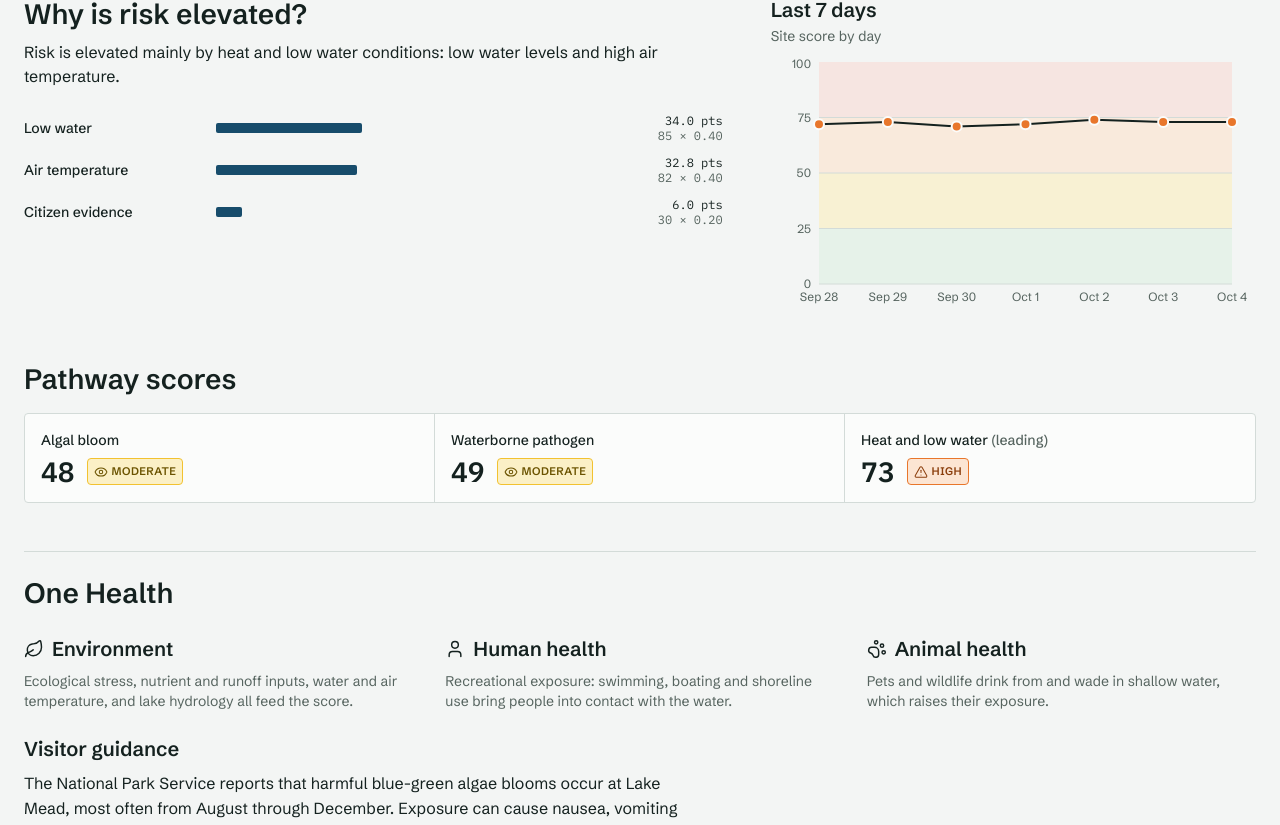
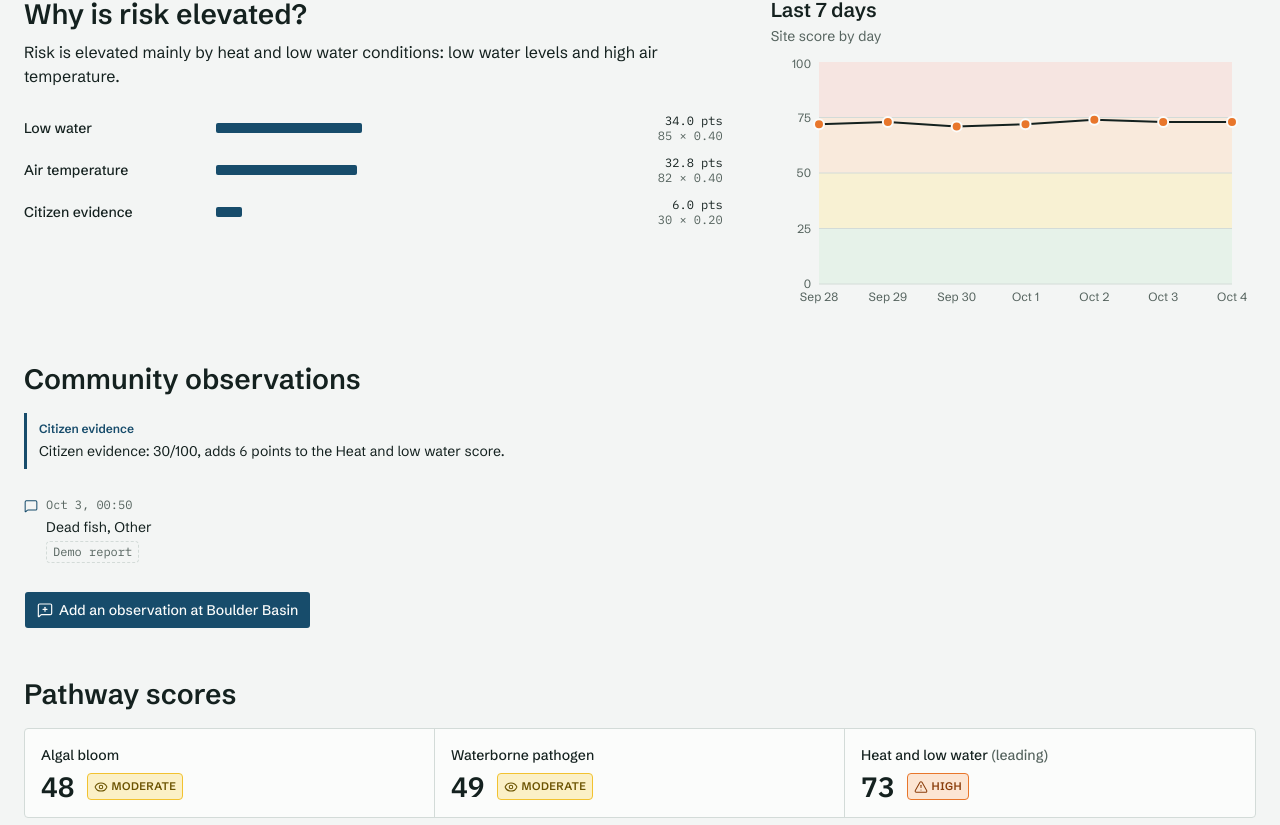
Before and after one commit to NathanDiep123/Verdant, a React (Vite) app: page /site/boulder-basin in a window 1280 px wide. Shown: the part 442-1267 px from the top of the page. Built offline with nearby package versions, Linux system fonts and the light colour scheme.

Commit message:
Add Community observations to site page, report page framing, preselect and before/after score moment

```diff
--- /dev/null
+++ b/src/lib/useCountUp.ts
@@ -0,0 +1,38 @@
+import { useLayoutEffect, useRef } from "react";
+
+const DURATION_MS = 600;
+
+/**
+ * Counts a number from its previous value to `target` over 600ms (ease-out),
+ * writing straight to the returned ref's element. Jumps when the user prefers
+ * reduced motion. `from` sets the first displayed value (defaults to `target`).
+ */
+export function useCountUp(target: number, from?: number) {
+  const ref = useRef<HTMLSpanElement>(null);
+  const shown = useRef(from ?? target);
+
+  useLayoutEffect(() => {
+    const el = ref.current;
+    if (!el) return;
+    const start = shown.current;
+    const write = (n: number) => {
+      shown.current = n;
+      el.textContent = String(Math.round(n));
+    };
+    const reduce = window.matchMedia("(prefers-reduced-motion: reduce)").matches;
+    if (reduce || start === target) {
+      write(target);
+      return;
+    }
+    write(start);
+    const t0 = performance.now();
+    let raf = requestAnimationFrame(function tick(now) {
+      const p = Math.min(1, (now - t0) / DURATION_MS);
+      write(start + (target - start) * (1 - (1 - p) ** 3));
+      if (p < 1) raf = requestAnimationFrame(tick);
+    });
+    return () => cancelAnimationFrame(raf);
+  }, [target]);
+
+  return ref;
+}
--- a/src/pages/Report.tsx
+++ b/src/pages/Report.tsx
@@ -1,12 +1,14 @@
 import { useEffect, useState, type FormEvent } from "react";
-import { Link } from "react-router";
-import { TriangleAlert } from "lucide-react";
+import { Link, useSearchParams } from "react-router";
+import { ArrowRight, TriangleAlert } from "lucide-react";
 import { useRegion } from "@/state/RegionContext";
 import { applyCitizenReport, scoreSite } from "@/engine/score";
 import { PATHWAYS } from "@/engine/pathways";
 import { RiskBadge } from "@/components/RiskBadge";
+import { citizenEvidence } from "@/lib/communityReports";
+import { useCountUp } from "@/lib/useCountUp";
 import { reportFields } from "@/data/reportFields";
-import type { CitizenReport, SiteRecord } from "@/types";
+import type { CitizenReport, Category, SiteRecord } from "@/types";
 import { Alert, AlertDescription } from "@/components/ui/alert";
 import { Button } from "@/components/ui/button";
 import { Checkbox } from "@/components/ui/checkbox";
@@ -15,13 +17,26 @@ import { Select, SelectContent, SelectItem, SelectTrigger, SelectValue } from "@
 import { Textarea } from "@/components/ui/textarea";
 
 type Answers = Record<string, string[]>;
-type Done = { site: SiteRecord; before: number; after: number };
+type Done = {
+  site: SiteRecord;
+  before: number;
+  after: number;
+  category: Category;
+  evBefore: number | null;
+  evAfter: number | null;
+};
+
+function CountUp({ target, from, className }: { target: number; from?: number; className?: string }) {
+  const ref = useCountUp(target, from);
+  return <span ref={ref} className={className} />;
+}
 
 const WARNING = "A citizen report does not confirm a harmful algal bloom. Laboratory or agency testing is required for confirmation.";
 
 export default function Report() {
   const { config, sites, addReport } = useRegion();
-  const [siteId, setSiteId] = useState("");
+  const [params] = useSearchParams();
+  const [siteId, setSiteId] = useState(params.get("site") ?? "");
   const [answers, setAnswers] = useState<Answers>({});
   const [notes, setNotes] = useState("");
   const [photo, setPhoto] = useState<string | null>(null);
@@ -55,7 +70,7 @@ export default function Report() {
     }
     const observationTypes = reportFields
       .filter((f) => (answers[f.id] ?? []).length > 0)
-      .map((f) => `${f.question} ${answers[f.id].join(", ")}`);
+      .map((f) => `${f.label}: ${answers[f.id].join(", ")}`);
     const report: CitizenReport = {
       id: `user-${Date.now()}`,
       siteId: site.id,
@@ -66,16 +81,23 @@ export default function Report() {
       dataTag: "user-submitted",
     };
     const before = current.siteScore;
-    const after = scoreSite(applyCitizenReport({ ...site, reports: [...(site.reports ?? []), report] }), config).siteScore;
+    const afterResult = scoreSite(applyCitizenReport({ ...site, reports: [...(site.reports ?? []), report] }), config);
     addReport(report);
-    setDone({ site, before, after });
+    setDone({
+      site,
+      before,
+      after: afterResult.siteScore,
+      category: afterResult.category,
+      evBefore: citizenEvidence(current)?.value ?? null,
+      evAfter: citizenEvidence(afterResult)?.value ?? null,
+    });
   };
 
   const summary = current && site && (
     <div className="flex flex-col gap-1">
       <p className="text-sm font-medium text-muted-foreground">{site.name}</p>
       <p className="flex items-baseline gap-3">
-        <span className="font-mono text-[28px] font-semibold leading-none tabular-nums lg:text-[40px]">{current.siteScore}</span>
+        <CountUp target={current.siteScore} className="font-mono text-[28px] font-semibold leading-none tabular-nums lg:text-[40px]" />
         <RiskBadge category={current.category} />
       </p>
       <p className="font-mono text-xs text-muted-foreground">Leading pathway: {PATHWAYS[current.leadingPathway].label}</p>
@@ -87,7 +109,10 @@ export default function Report() {
       <header className="flex max-w-[68ch] flex-col gap-2">
         <h1 className="text-[28px] font-bold leading-[1.1] tracking-[-0.02em] md:text-[40px]">Report a Bloom</h1>
         <p className="leading-[1.55] text-muted-foreground">
-          Describe what you see at the water. The questions follow a citizen-science form used in OneAquaHealth work.
+          Agencies sample a few points a few times a month. You see the water today. Your report raises this site's citizen evidence and can move it up the Sampling priority list.
+        </p>
+        <p className="w-fit rounded-sm border border-dashed border-border px-3 py-2 font-mono text-xs text-muted-foreground">
+          Questions from the OneAquaHealth citizen-science stream survey, via a public copy not yet checked against the official OAH app.
         </p>
       </header>
 
@@ -100,8 +125,24 @@ export default function Report() {
           {done ? (
             <div className="flex flex-col gap-6" role="status">
               <p className="text-xl font-semibold leading-[1.3]">Report received. Your observation has been added to the community monitoring layer.</p>
-              <p className="font-mono text-sm tabular-nums">{done.site.name} risk score: {done.before} {"->"} {done.after}</p>
-              <Link to={`/site/${done.site.id}`} className="w-fit text-sm font-medium text-primary underline underline-offset-4">View updated site</Link>
+              <div className="flex flex-col gap-3 border border-border border-l-[3px] border-l-primary bg-card p-4 md:p-6">
+                <p className="text-sm text-muted-foreground">{done.site.name} risk score</p>
+                <div className="flex flex-wrap items-center gap-x-4 gap-y-2">
+                  <span className="font-mono text-[28px] font-semibold leading-none tabular-nums text-muted-foreground line-through">{done.before}</span>
+                  <ArrowRight className="size-6 text-muted-foreground" strokeWidth={1.75} aria-hidden />
+                  <CountUp target={done.after} from={done.before} className="font-mono text-[48px] font-semibold leading-none tabular-nums md:text-[72px]" />
+                  <RiskBadge category={done.category} />
+                </div>
+                {done.evBefore !== null && done.evAfter !== null && (
+                  <p className="text-sm">
+                    Citizen evidence {done.evBefore} to {done.evAfter}. Your report added {done.after - done.before} points to this score.
+                  </p>
+                )}
+              </div>
+              <div className="flex flex-wrap gap-x-6 gap-y-2">
+                <Link to={`/site/${done.site.id}`} className="w-fit text-sm font-medium text-primary underline underline-offset-4">View updated site</Link>
+                <Link to="/" className="w-fit text-sm font-medium text-primary underline underline-offset-4">See it on the dashboard</Link>
+              </div>
             </div>
           ) : (
             <form onSubmit={submit} className="flex flex-col gap-6" noValidate>
--- a/src/pages/SiteDetail.tsx
+++ b/src/pages/SiteDetail.tsx
@@ -1,6 +1,6 @@
 import { useMemo, type CSSProperties } from "react";
 import { Link, useParams } from "react-router";
-import { ArrowLeft, Download, MoveRight, TrendingDown, TrendingUp } from "lucide-react";
+import { ArrowLeft, Download, MessageSquarePlus, MoveRight, TrendingDown, TrendingUp } from "lucide-react";
 import { useRegion } from "@/state/RegionContext";
 import { recommend, scoreSite, trend } from "@/engine/score";
 import { explain } from "@/engine/explain";
@@ -11,7 +11,10 @@ import { RiskMeter } from "@/components/RiskMeter";
 import { ContributionBars } from "@/components/ContributionBars";
 import { TrendChart } from "@/components/TrendChart";
 import { OneHealthPanel } from "@/components/OneHealthPanel";
-import { Button } from "@/components/ui/button";
+import { CommunityReportItem } from "@/components/CommunityReportItem";
+import { citizenEvidence, newestFirst } from "@/lib/communityReports";
+import { Button, buttonVariants } from "@/components/ui/button";
+import { cn } from "@/lib/utils";
 import type { Trend } from "@/types";
 
 const TREND_ICON: Record<Trend, typeof TrendingUp> = {
@@ -52,6 +55,8 @@ export default function SiteDetail() {
   const TrendIcon = TREND_ICON[t];
   const topId = results.reduce((best, r, i) => (r.siteScore > results[best].siteScore ? i : best), 0);
   const isRankOne = topId === index;
+  const siteReports = newestFirst(reports.filter((r) => r.siteId === site.id));
+  const evidence = citizenEvidence(result);
   const prototype = config.dataStatus === "prototype";
 
   return (
@@ -111,6 +116,36 @@ export default function SiteDetail() {
         </div>
       </section>
 
+      <section id="community" aria-labelledby="community-h" className="flex max-w-[68ch] scroll-mt-6 flex-col items-start gap-4">
+        <h2 id="community-h" className="text-[28px] font-semibold leading-tight">Community observations</h2>
+        <div className="border-l-[3px] border-primary px-3 py-2">
+          <p className="text-xs font-semibold text-primary">Citizen evidence</p>
+          <p className="mt-1 text-sm">
+            {evidence ? (
+              <>
+                Citizen evidence: {evidence.value}/100, adds <span className="font-mono">{evidence.points}</span> points to the{" "}
+                {PATHWAYS[evidence.pathwayId].label} score.
+              </>
+            ) : (
+              "No citizen evidence in this score yet."
+            )}
+          </p>
+        </div>
+        {siteReports.length > 0 ? (
+          <div className="w-full">
+            {siteReports.map((r) => (
+              <CommunityReportItem key={r.id} report={r} siteName={site.name} showSite={false} />
+            ))}
+          </div>
+        ) : (
+          <p className="text-sm text-muted-foreground">No community reports for this site yet.</p>
+        )}
+        <Link to={`/report?site=${site.id}`} className={cn(buttonVariants(), "h-auto min-h-9 px-3 py-2")}>
+          <MessageSquarePlus strokeWidth={1.75} aria-hidden />
+          Add an observation at {site.name}
+        </Link>
+      </section>
+
       <section aria-labelledby="pathways">
         <h2 id="pathways" className="mb-4 text-[28px] font-semibold leading-tight">
           Pathway scores
```
Also changed, not shown: 2 other files (tests, documents, lock files or other folders).
